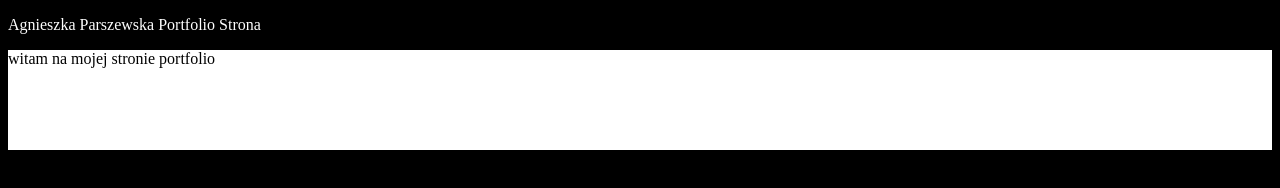
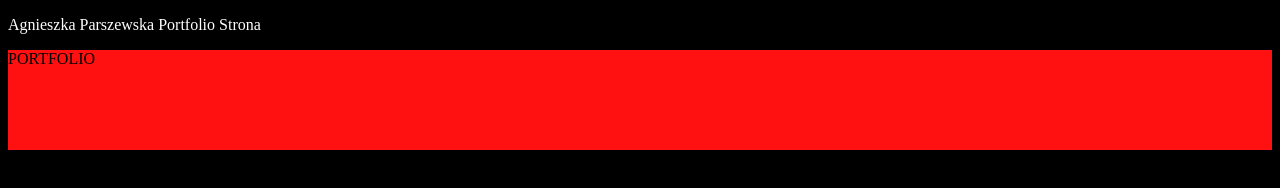
Before and after one commit to ParAgnieszka/AParszewska, a plain HTML site: page index.html in a window 1280 px wide. Drawn offline with Linux system fonts and the light colour scheme.

Commit message:
zmiana koloru diva

```diff
--- a/index.html
+++ b/index.html
@@ -9,7 +9,7 @@
 <body>
 	<p>Agnieszka Parszewska Portfolio Strona</p>
 
-	<div> witam na mojej stronie portfolio</div>
+	<div>PORTFOLIO</div>
 </body>
 
 </html>
--- a/style.css
+++ b/style.css
@@ -6,7 +6,7 @@ body{
 }
 
 div{
-    background-color: #fff;
+    background-color: #ff1111;
     color: #000;
     width: 100%;
     height: 100px;
```
